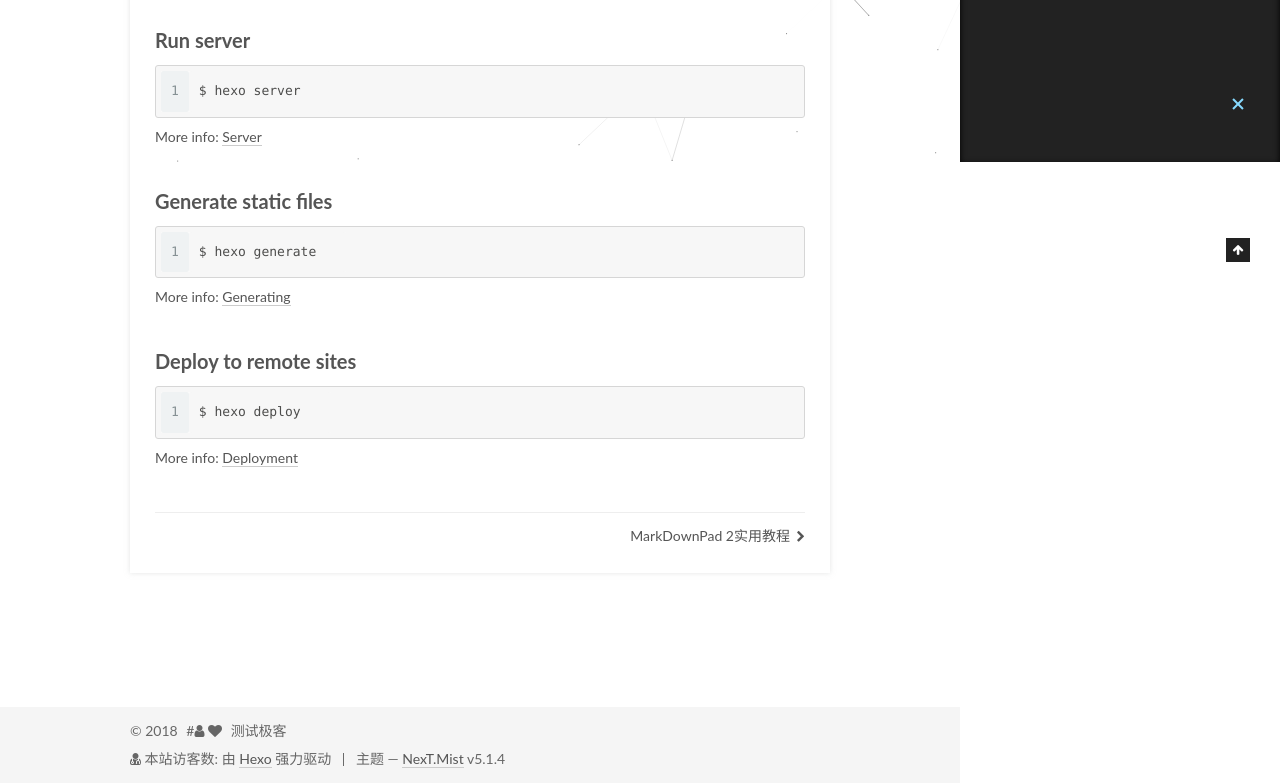
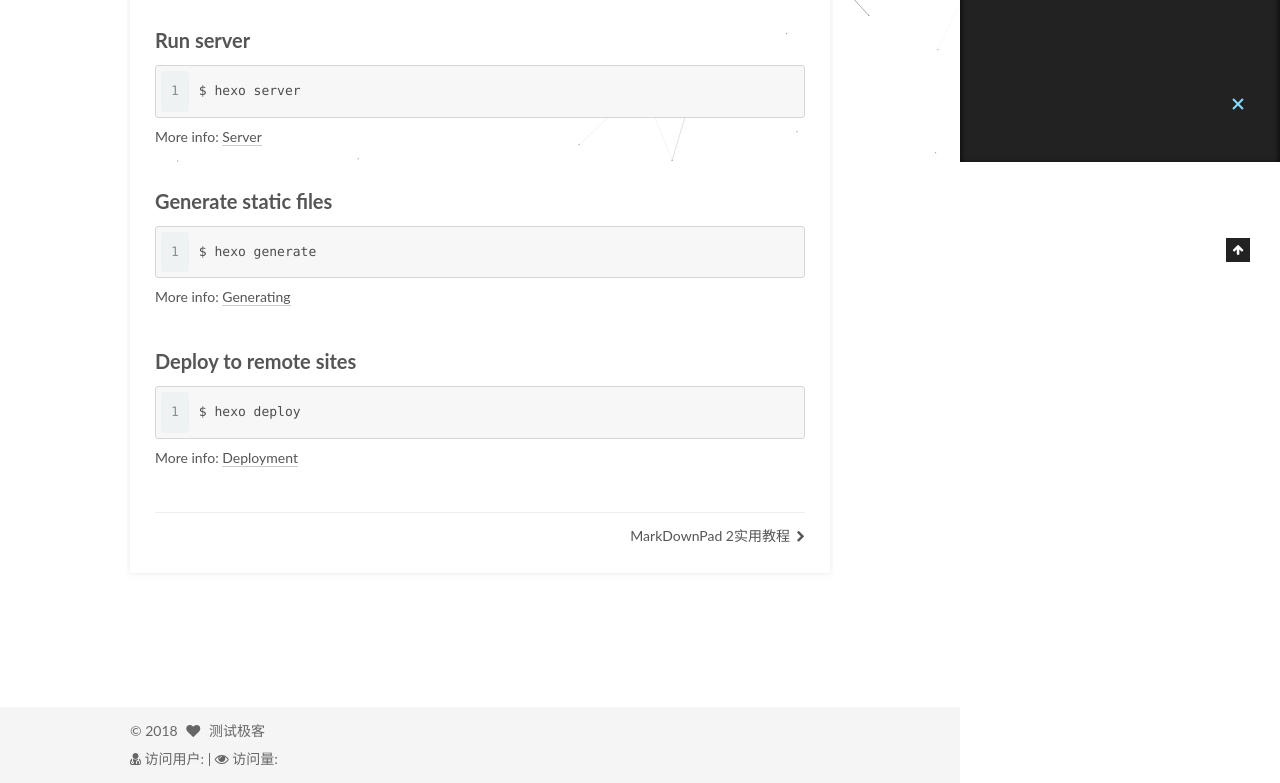
Before and after one commit to kuangay/kuangay.github.io, a plain HTML site: page 2018/01/05/hello-world/index.html in a window 1280 px wide. Shown: the part 638-1421 px from the top of the page. Drawn offline with Linux system fonts and the light colour scheme; some packages are replaced by stand-ins of ours; a script that the page names is missing.

Commit message:
站点更新:2018-01-06 13/47/46

```diff
--- a/2018/01/05/hello-world/index.html
+++ b/2018/01/05/hello-world/index.html
@@ -568,7 +568,6 @@
         <script async src="https://dn-lbstatics.qbox.me/busuanzi/2.3/busuanzi.pure.mini.js"></script>
 <div class="copyright">&copy; <span itemprop="copyrightYear">2018</span>
   <span class="with-love">
-    #<i class="fa fa-user"></i>
     <i class="fa fa-heart"></i>
   </span>
   <span class="author" itemprop="copyrightHolder">测试极客</span>
@@ -578,13 +577,19 @@
 
 
 
+    <div class="powered-by">
+         <i class="fa fa-user-md"></i><span id="busuanzi_container_site_uv">
+         访问用户: <span id="busuanzi_value_site_uv"></span><span> | </span>
+    </span>
+    </div>
+
   <div class="powered-by">
-    <i class="fa fa-user-md"></i><span id="busuanzi_container_site_pv">
-     本站访客数: <span id="busuanzi_value_site_pv"></span>
+    <i class="fa fa-eye"></i><span id="busuanzi_container_site_pv">
+     访问量: <span id="busuanzi_value_site_pv"></span>
     </span>
 </div>
 
- <div class="powered-by">由 <a class="theme-link" target="_blank" href="https://hexo.io">Hexo</a> 强力驱动</div>
+<!-- <div class="powered-by">由 <a class="theme-link" target="_blank" href="https://hexo.io">Hexo</a> 强力驱动</div>
 
 
 
@@ -594,6 +599,7 @@
 
   <div class="theme-info">主题 &mdash; <a class="theme-link" target="_blank" href="https://github.com/iissnan/hexo-theme-next">NexT.Mist</a> v5.1.4</div>
 
+-->
 
 
 
```
Also changed, not shown: 2018/01/06/MarkDownPad 2实用教程/index.html (+10 -4 lines), archives/2018/01/index.html (+10 -4 lines), archives/2018/index.html (+10 -4 lines), archives/index.html (+10 -4 lines), index.html (+10 -4 lines).
